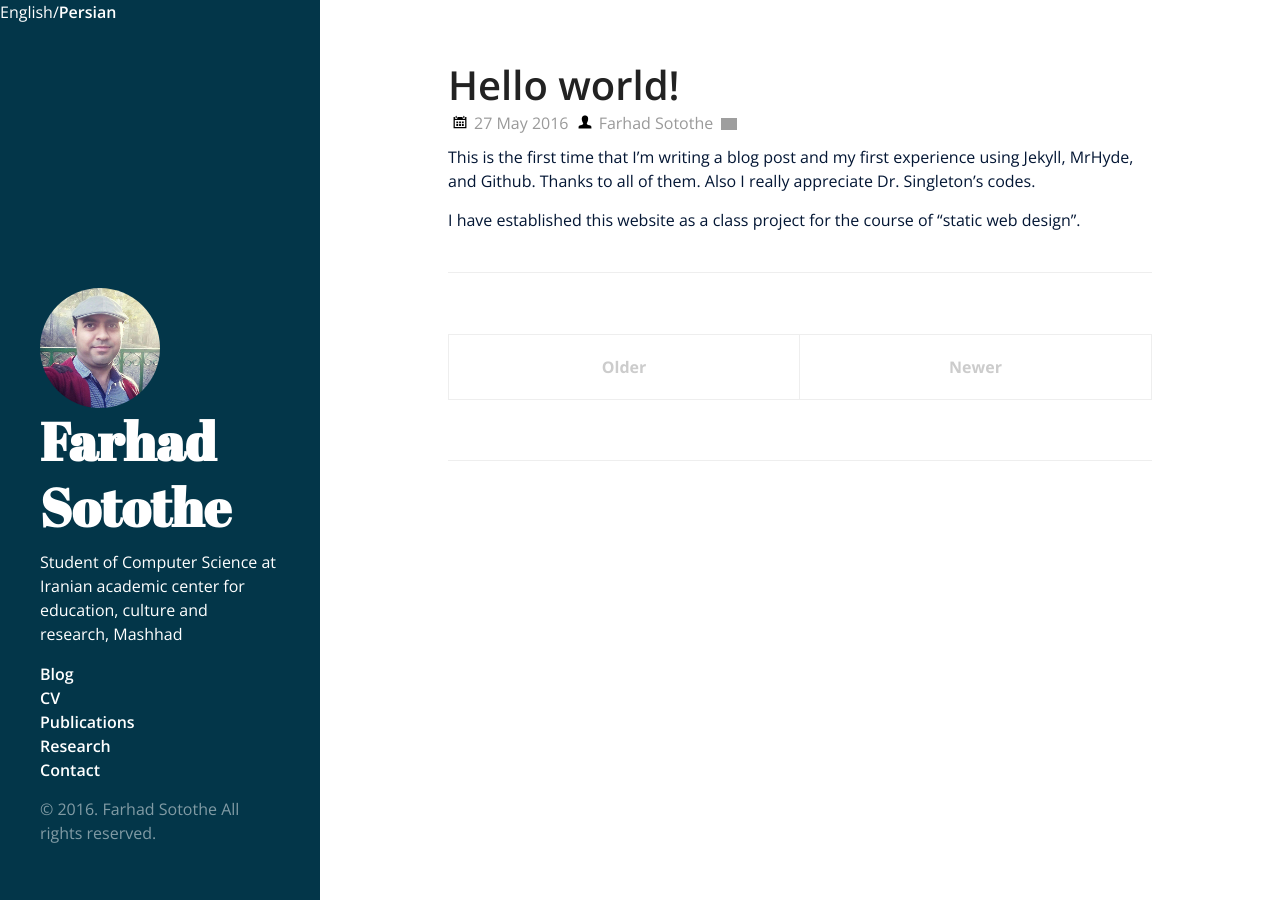
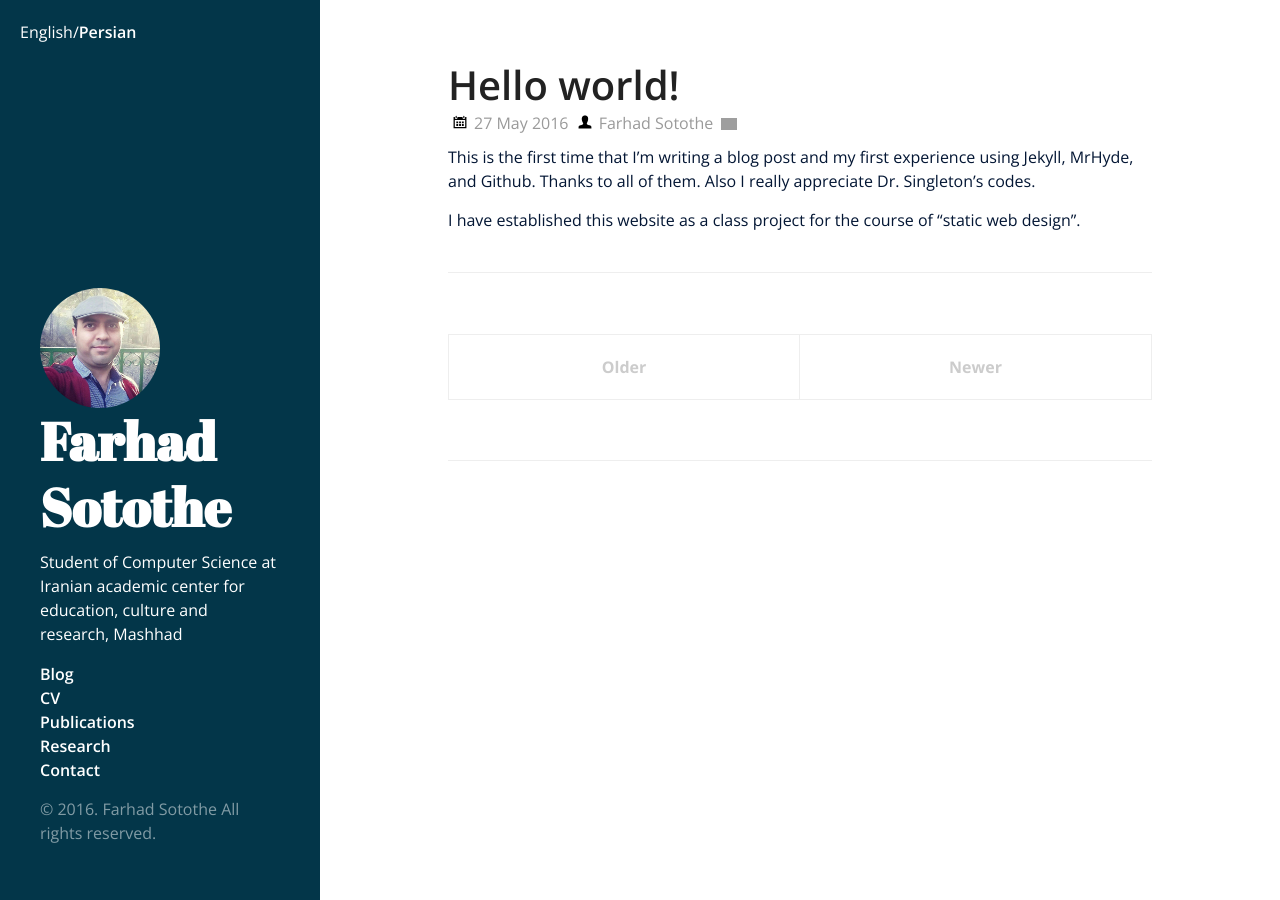
Before and after one commit to sotothe/sotothe.github.io, a Jekyll site: the page built from index.html, in a window 1280 px wide. Built offline with Jekyll 4.4.1, drawn with Linux system fonts in a browser that asks for light colours; nearby versions of some CDN libraries; the list of posts is cut into pages by our own code; comment, search, counter and statistics services are not loaded; grey boxes are pictures that could not be loaded.

Commit message:
Update hyde.css

```diff
--- a/public/css/hyde.css
+++ b/public/css/hyde.css
@@ -268,6 +268,9 @@ a:focus {
 .masthead {
   color: #fff;
   background-color: #2a2a2a;
+}
+.masthead-lang{
+  padding: 20px;
 }
 .masthead-inner {
   padding: 20px;
```
